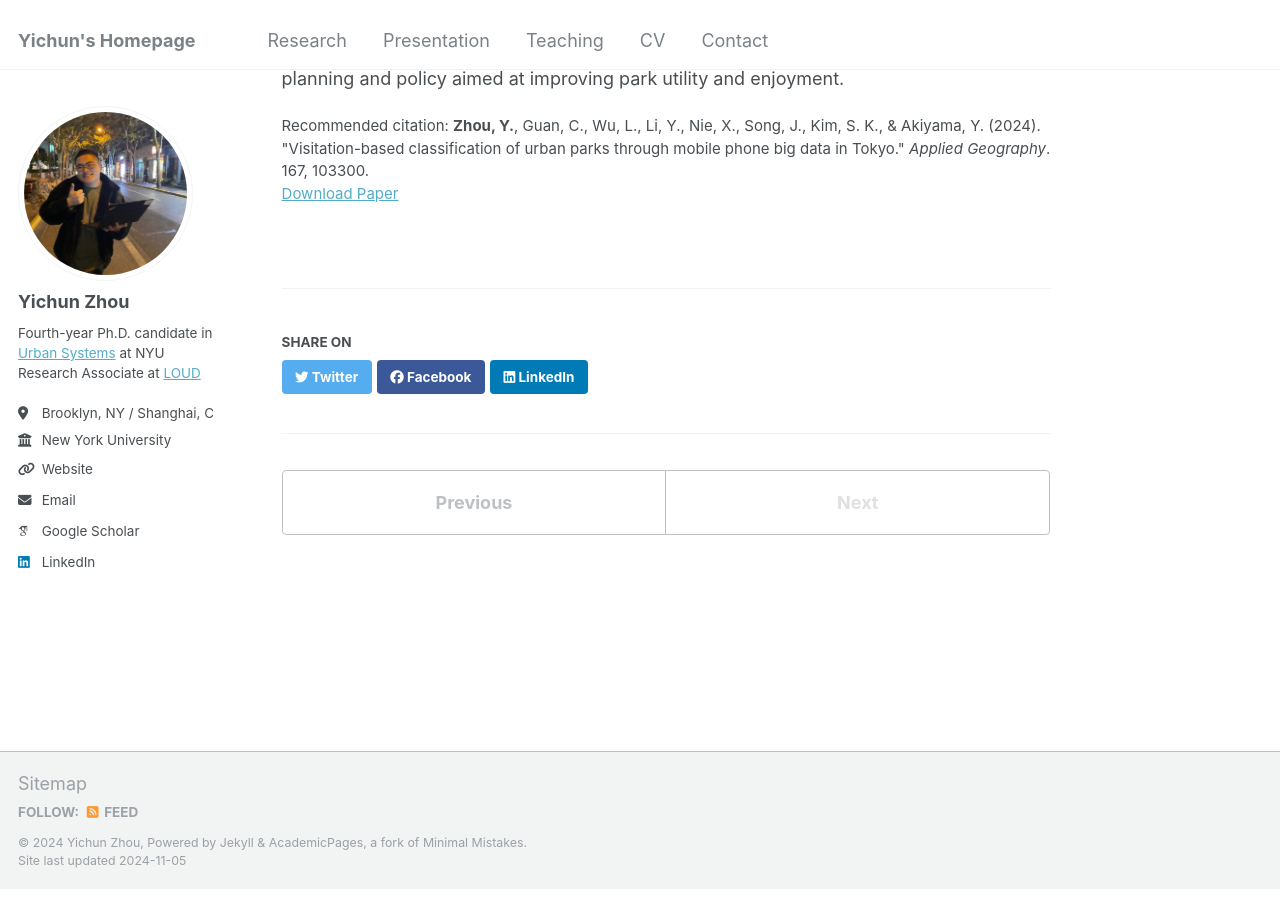
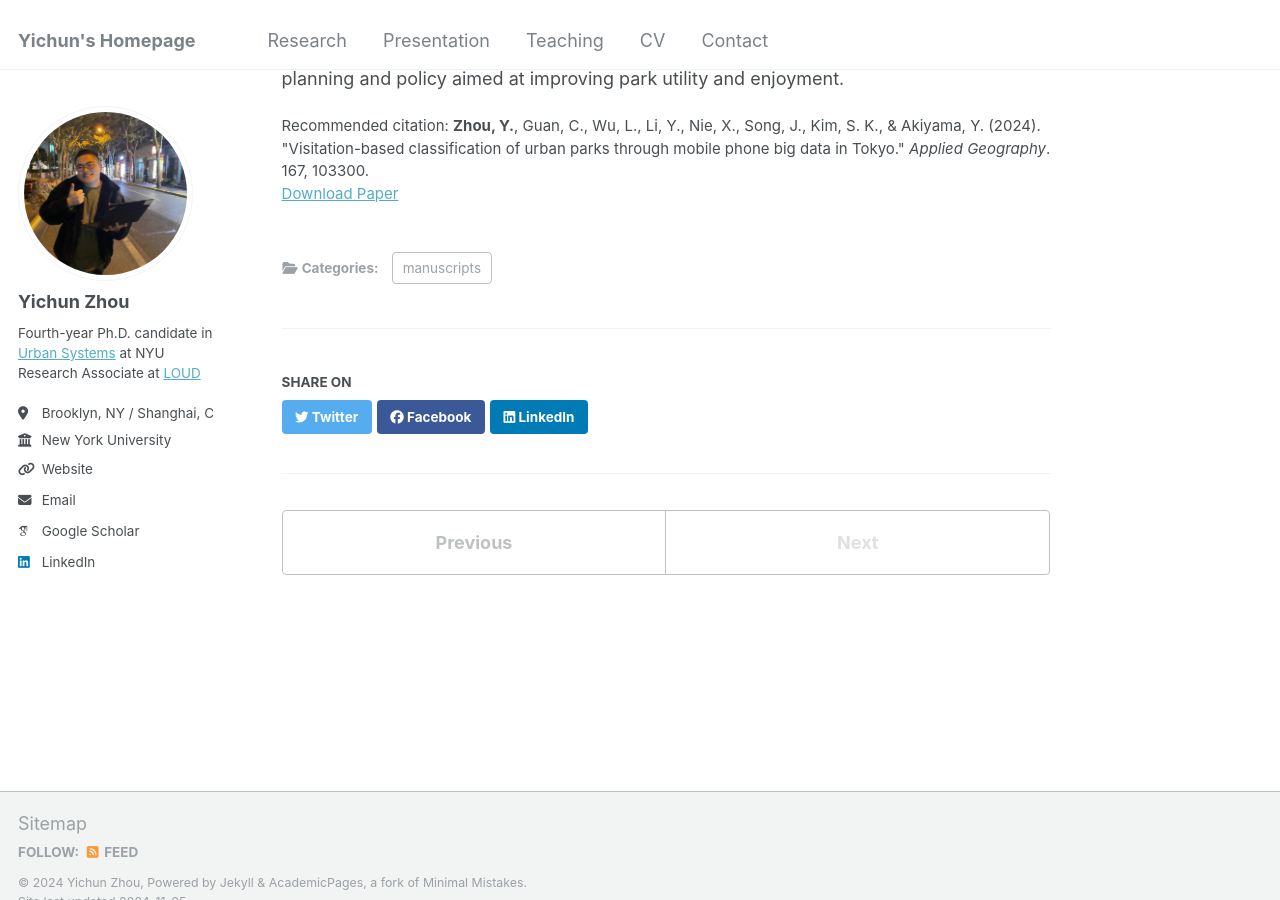
Before and after one commit to yichunzhou12/yichunzhou12.github.io, a Jekyll site: the page built from _publications/2024-5-17-ag-visitation-based-classification.md, in a window 1280 px wide and 900 px high, scrolled down 625 px. Built offline with Jekyll 4.4.1, drawn with Linux system fonts in a browser that asks for light colours; some web fonts are replaced; some of the changed lines change nothing that is shown.

Commit message:
Update 2024-5-17-ag-visitation-based-classification.md

```diff
--- a/_publications/2024-5-17-ag-visitation-based-classification.md
+++ b/_publications/2024-5-17-ag-visitation-based-classification.md
@@ -1,7 +1,7 @@
 ---
 title: "Visitation-based classification of urban parks through mobile phone big data in Tokyo"
 collection: publications
-# category: manuscripts
+category: manuscripts
 permalink: /publication/2024-5-17-ag-visitation-based-classification
 excerpt: 'We introduced three novel park classifications, everyday leisure parks, social destination parks, and seasonal activity parks.'
 date: 2024-05-17
```
